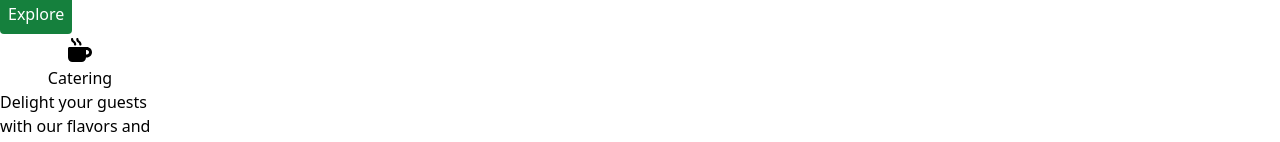
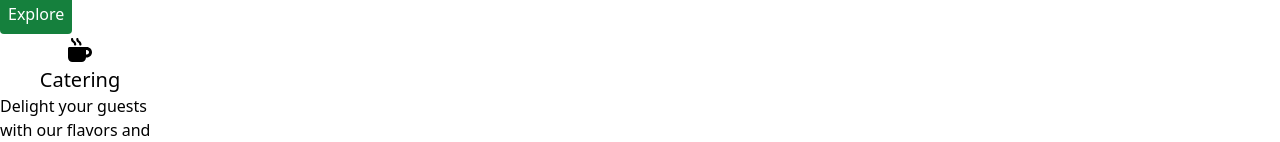
Before and after one commit to anikaivnath/Foodism, a React (Vite) app in the folder Foodism/: page / in a window 1280 px wide. Shown: the part 1450-1592 px from the top of the page. Built offline with nearby package versions, Linux system fonts and the light colour scheme; a web font is replaced by a local one.

Commit message:
fix(JourneySection): adjust font size for 'Catering' section for improved visual hierarchy

```diff
--- a/Foodism/src/Components/JourneySection.jsx
+++ b/Foodism/src/Components/JourneySection.jsx
@@ -22,7 +22,7 @@ const journey = () => {
       <p className=' text-center text-2xl'>
          <FontAwesomeIcon icon={faMugHot} />
       </p>
-      <p className='text-center'>
+      <p className='text-center text-xl'>
         Catering
       </p>
       <p>Delight your guests with our flavors and  presentation</p>
```
